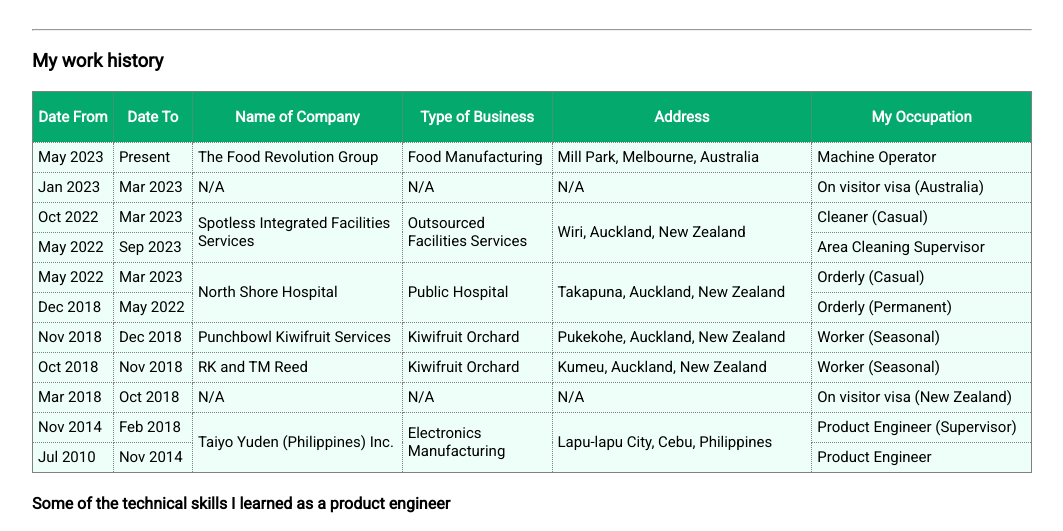
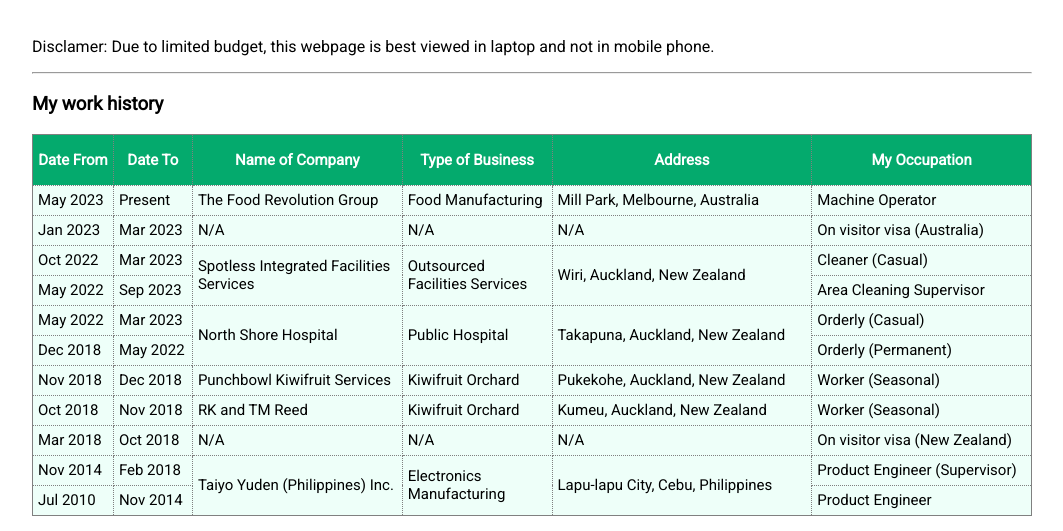
Before and after one commit to fuentesjmc29/Blogger-Project, a plain HTML site: page index.html in a window 1280 px wide. Shown: the part 256-787 px from the top of the page, without its empty margins (108-1171 px from the left). Drawn offline with Linux system fonts and the light colour scheme.

Commit message:
Added disclamer after psyduck image

```diff
--- a/index.html
+++ b/index.html
@@ -52,6 +52,7 @@
         <h1>John's Blog</h1>
         <h2><p>Greetings! My name is John but you can call me Bebong (because we are friends, right?)</p></h2>
         <img src="./assets/images/psyduck.gif" alt="my profile photo" height="100" style="margin-bottom:20px">
+        <p>Disclamer: Due to limited budget, this webpage is best viewed in laptop and not in mobile phone.</p>
         <main>
             <section><hr>
                 <h3>My work history</h3>
```
